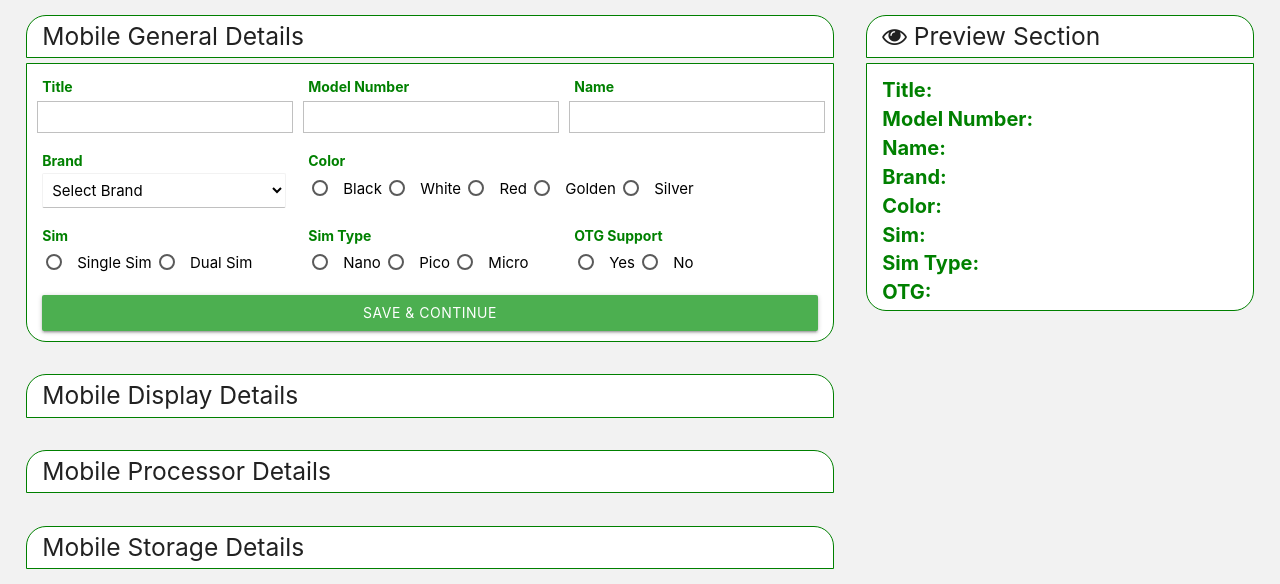
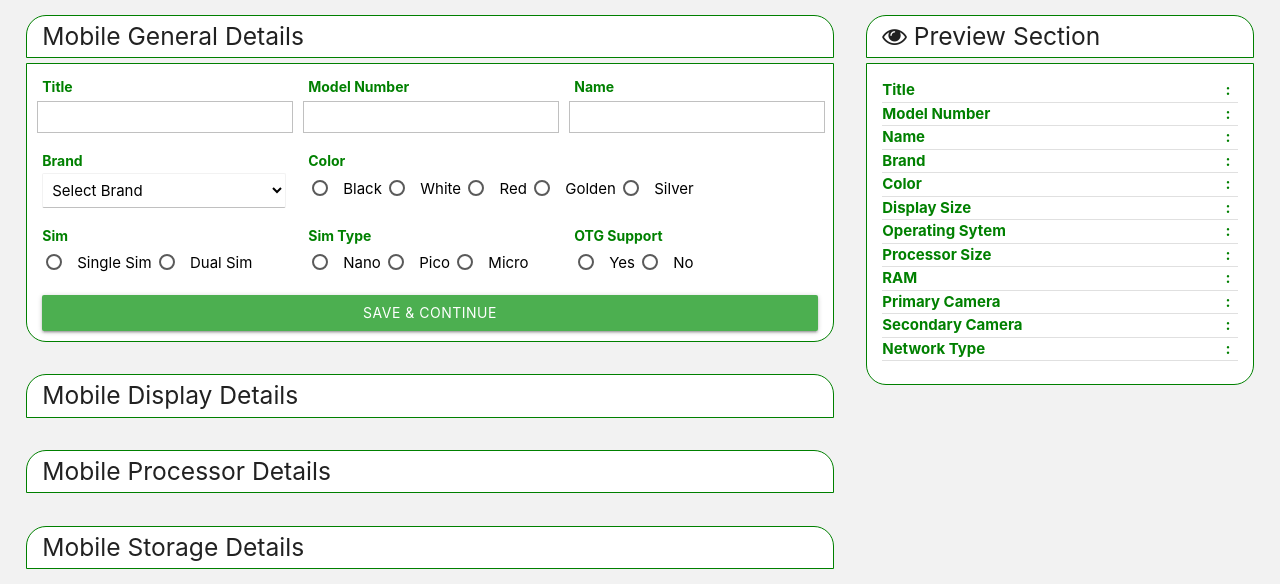
Before and after one commit to DewHunt/Dew-Online-Market, a CodeIgniter app: page /database/index.php/seller/MobileUpload in a window 1280 px wide. Shown: the top 584 px of the page. Run offline with CodeIgniter, Linux system fonts and the light colour scheme; data comes from the database, SQL or seed files in the repository; both versions use the stored data as it was after the commit; some libraries are stand-ins or nearby versions.

Commit message:
Update - 181229

```diff
--- a/application/views/Seller/Listing/mobile.php
+++ b/application/views/Seller/Listing/mobile.php
@@ -62,13 +62,6 @@
 
 			#general-section h6,#display-section h6,#processor-section h6,#storage-section h6,#camera-section h6,#connectivity-section h6,#listing-price-section h6,#listing-section h6,#image-section h6, #preview-section h6{
 				font-size: 14px;
-				font-weight: bold;
-				color: green;
-				margin-top: 0px;
-			}
-
-			#preview-section h6{
-				font-size: 20px;
 				font-weight: bold;
 				color: green;
 				margin-top: 0px;
@@ -95,12 +88,6 @@
 				color: black;
 			}
 
-			#preview-section label{
-				font-size: 20px;
-				color: silver;
-				margin-top: 0px;
-			}
-
 			#button-section button, #btn-general-info, #btn-display-info, #btn-processor-info, #btn-storage-info, #btn-camera-info, #btn-connectivity-info, #btn-listing-info, #btn-image{
 				width: 100%;
 				width: 100%; button
@@ -118,6 +105,17 @@
 
 			#mobile-img-one, #mobile-img-two, #mobile-img-three, #mobile-img-four{
 				width: 180px;
+			}
+
+			th{
+				padding: 0px;
+			}
+
+			td{
+				border: 0px solid;
+				padding: 0px;
+				color: green;
+				font-weight: bold;
 			}
 		</style>
 	</head>
@@ -791,14 +789,83 @@
 					<h5><span class="fa fa-eye"></span>&nbsp;Preview Section</h5>
 				</div>
 				<div id="preview-section">
-					<h6>Title:&nbsp;<label id="show-mobile-title"></label></h6>
-					<h6>Model Number:&nbsp;<label id="show-model-number"></label></h6>
-					<h6>Name:&nbsp;<label id="show-model-name"></label></h6>
-					<h6>Brand:&nbsp;<label id="show-mobile-brand"></label></h6>
-					<h6>Color:&nbsp;<label id="show-mobile-color"></label></h6>
-					<h6>Sim:&nbsp;<label id="show-mobile-sim"></label></h6>
-					<h6>Sim Type:&nbsp;<label id="show-mobile-sim-type"></label></h6>
-					<h6>OTG:&nbsp;<label id="show-mobile-otg"></label></h6>
+					<!-- General Details Preview Section Start -->
+					<table>
+						<tr>
+							<td>Title</td>
+							<td>:</td>
+							<td><p id="show-mobile-title"></p></td>
+						</tr>
+
+						<tr>
+							<td>Model Number</td>
+							<td>:</td>
+							<td><p id="show-model-number"></p></td>
+						</tr>
+
+						<tr>
+							<td>Name</td>
+							<td>:</td>
+							<td><p id="show-model-name"></p></td>
+						</tr>
+
+						<tr>
+							<td>Brand</td>
+							<td>:</td>
+							<td><p id="show-mobile-brand"></p></td>
+						</tr>
+
+						<tr>
+							<td>Color</td>
+							<td>:</td>
+							<td><p id="show-mobile-color"></p></td>
+						</tr>
+
+						<tr>
+							<td>Display Size</td>
+							<td>:</td>
+							<td><p id="show-mobile-display-size"></p></td>
+						</tr>
+
+						<tr>
+							<td>Operating Sytem</td>
+							<td>:</td>
+							<td><p id="show-mobile-os"></p></td>
+						</tr>
+
+						<tr>
+							<td>Processor Size</td>
+							<td>:</td>
+							<td><p id="show-mobile-processor-size"></p></td>
+						</tr>
+
+						<tr>
+							<td>RAM</td>
+							<td>:</td>
+							<td><p id="show-mobile-ram"></p></td>
+						</tr>
+
+						<tr>
+							<td>Primary Camera</td>
+							<td>:</td>
+							<td><p id="show-mobile-primary-camera"></p></td>
+						</tr>
+
+						<tr>
+							<td>Secondary Camera</td>
+							<td>:</td>
+							<td><p id="show-mobile-secondary-camera"></p></td>
+						</tr>
+
+						<tr>
+							<td>Network Type</td>
+							<td>:</td>
+							<td><p id="show-mobile-network-type"></p></td>
+						</tr>
+					</table>
+					<!-- General Details Preview Section End -->
+
+					<br>
 				</div>
 			</div>
 			<!-- Preview Section End -->
@@ -1648,19 +1715,39 @@
 					$('#show-mobile-color').html(mobile_color);
 				});
 
-				$('input:radio[name=mobile-sim]').click(function(){
-					var mobile_sim = $(this).val();
-					$('#show-mobile-sim').html(mobile_sim);
-				});
-
-				$('input:radio[name=mobile-sim-type]').click(function(){
-					var mobile_sim_type = $(this).val();
-					$('#show-mobile-sim-type').html(mobile_sim_type);
-				});
-
-				$('input:radio[name=mobile-otg]').click(function(){
-					var mobile_otg = $(this).val();
-					$('#show-mobile-otg').html(mobile_otg);
+				$('#mobile-display-size').on('change',function(){
+					var mobile_display_size = $('#mobile-display-size').val();
+					$('#show-mobile-display-size').html(mobile_display_size);
+				});
+
+				$('#mobile-os').on('change',function(){
+					var mobile_os = $('#mobile-os').val();
+					$('#show-mobile-os').html(mobile_os);
+				});
+
+				$('#mobile-processor-size').keyup(function(){
+					var mobile_processor_size = $('#mobile-processor-size').val();
+					$('#show-mobile-processor-size').html(mobile_processor_size);
+				});
+
+				$('#mobile-ram').on('change',function(){
+					var mobile_ram = $('#mobile-ram').val();
+					$('#show-mobile-ram').html(mobile_ram);
+				});
+
+				$('input:radio[name=mobile-primary-camera]').click(function(){
+					var mobile_primary_camera = $(this).val();
+					$('#show-mobile-primary-camera').html(mobile_primary_camera);
+				});
+
+				$('input:radio[name=mobile-secondary-camera]').click(function(){
+					var mobile_secondary_camera = $(this).val();
+					$('#show-mobile-secondary-camera').html(mobile_secondary_camera);
+				});
+
+				$('#mobile-network-type').keyup(function(){
+					var mobile_network_type = $('#mobile-network-type').val();
+					$('#show-mobile-network-type').html(mobile_network_type);
 				});
 				// Side Panle Preview Section Script End
 			});
```
Also changed, not shown: application/views/Admin/dashboard.php (+57 -0 lines), db/dom.sql (+5 -7 lines), assets/materialize/css/materialize.css, mobile_image/pic_041.jpg (deleted), mobile_image/pic_042.jpg (deleted), mobile_image/pic_051.jpg (deleted), mobile_image/pic_052.jpg (deleted), mobile_image/pic_061.jpg (deleted), mobile_image/pic_062.jpg (deleted), mobile_image/pic_071.jpg (deleted), mobile_image/pic_072.jpg (deleted).
